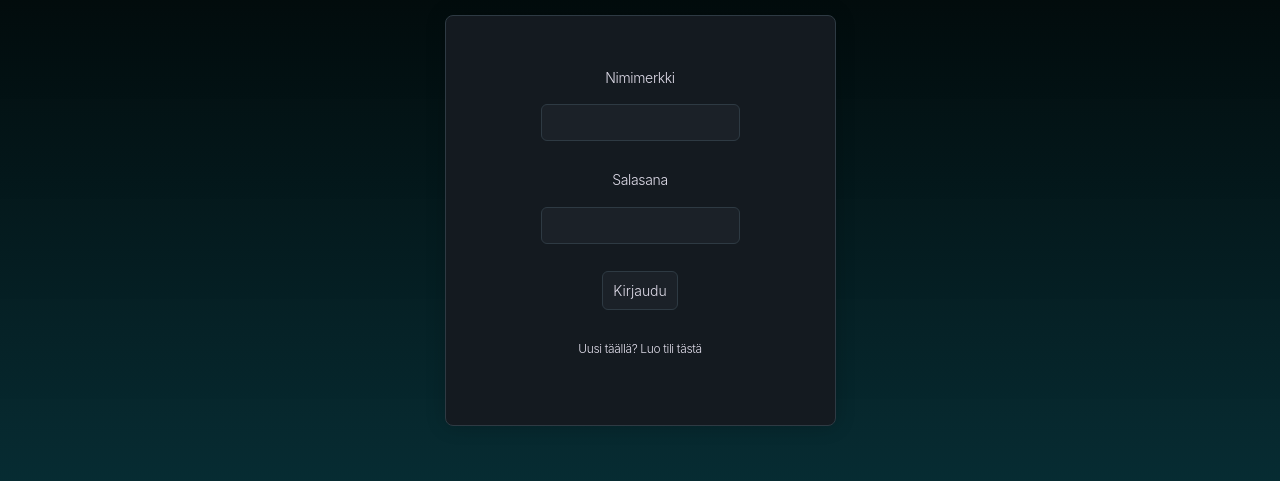
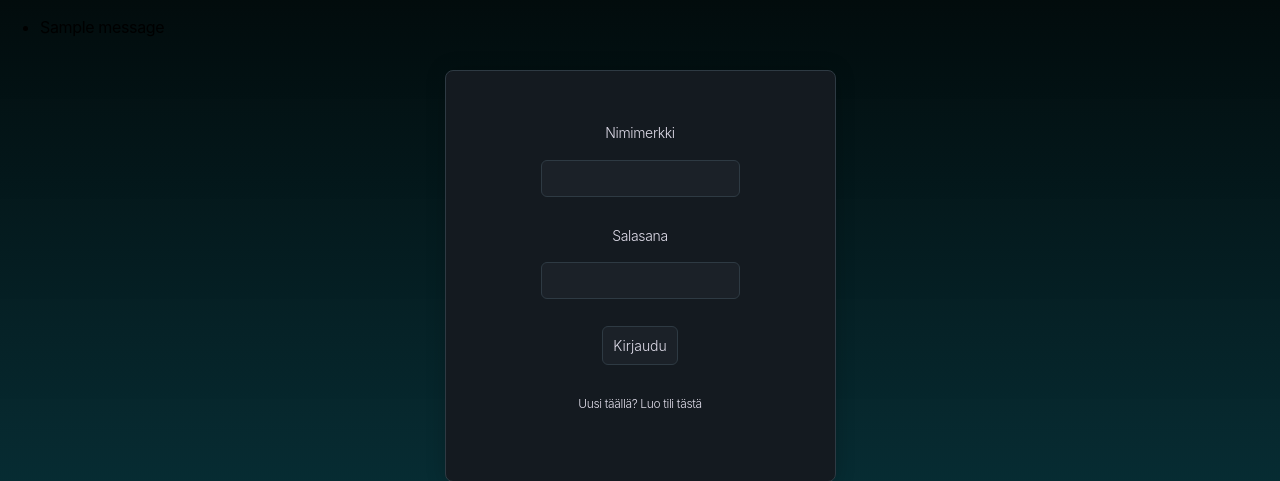
Before and after one commit to ellarasalo/Treenipaivakirja, a Flask app: page /login in a window 1280 px wide. Shown: the part 151-632 px from the top of the page. Run offline with Flask 3, Linux system fonts and the light colour scheme; one stand-in notice (Sample message) is shown.

Commit message:
improve search

```diff
--- a/routes.py
+++ b/routes.py
@@ -1,5 +1,5 @@
 from app import app
-from flask import render_template, request, redirect, session, make_response
+from flask import render_template, request, redirect, session, make_response, Flask, flash
 from app import db
 from sqlalchemy.sql import text
 import queries
@@ -37,9 +37,14 @@ def pyynto():
 @app.route("/search")
 def search_result():
     show_button = not request.args.get("showbutton", "true") == "false"
-    print(show_button)
     friend = request.args.get("search")
+    error_message = None
     if queries.search(friend):
+        print(queries.search(friend))
+        print(friend, session['username'])
+        if friend == session['username']:
+            error_message = "Hae toisia käyttäjiä."
+            return render_template("search_result.html", error_message=error_message, name=friend, success=None, show_button=show_button)
         return render_template("search_result.html",  name=friend, success=True, show_button=show_button)
     return render_template("search_result.html",  name=friend, success=None, show_button=show_button)
 
@@ -95,7 +100,7 @@ def login():
 
 def is_invalid_input(input_text):
     return not input_text.strip()
-# omaan tidostoon?
+
 def is_login():
     return session.get('username')
 
--- a/templates/layout.html
+++ b/templates/layout.html
@@ -30,7 +30,16 @@
     <div id="header">
         <a href="/" class="title">Treenipäiväkirja</a>
     </div>
-
+    <div>{% with messages = get_flashed_messages() %}
+        {% if messages %}
+            <ul class="flashes">
+                {% for message in messages %}
+                    <li>{{ message }}</li>
+                {% endfor %}
+            </ul>
+        {% endif %}
+        {% endwith %}
+    </div>
     <div id="content">
         {% block content %}{% endblock %}
     </div>
```
Also changed, not shown: templates/search_result.html (+8 -3 lines).
